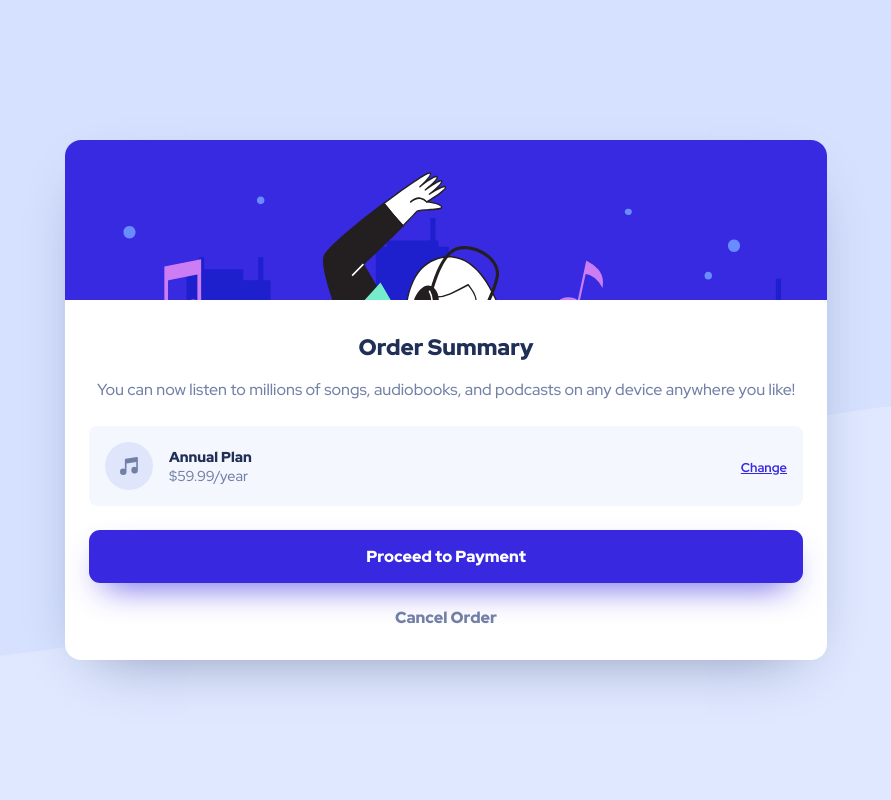
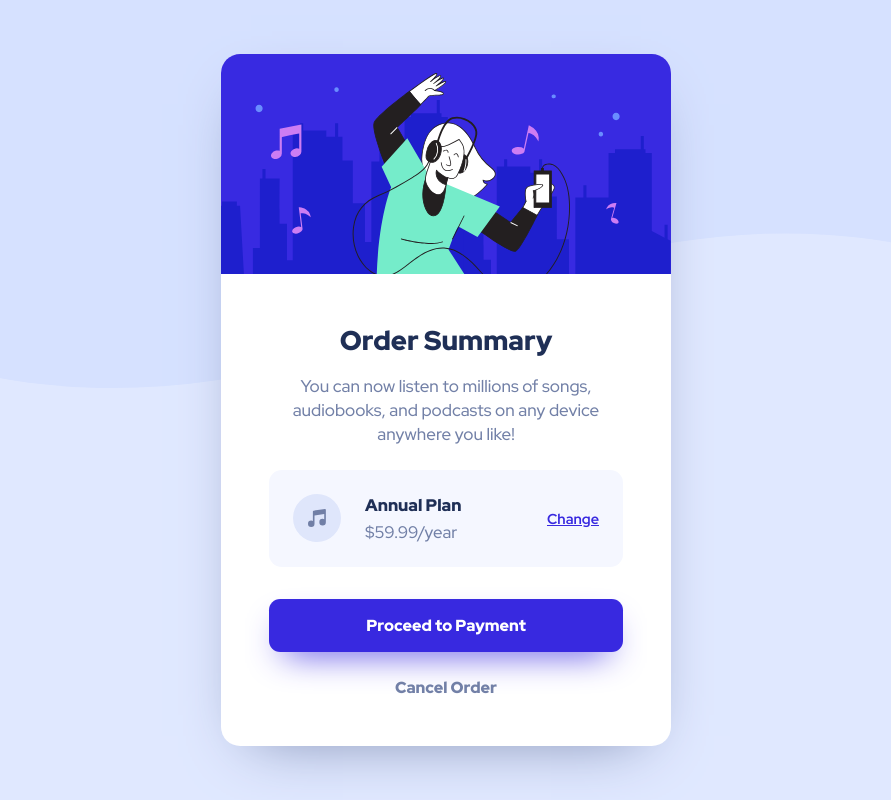
Before and after one commit to serhii-bielik/fm-order-summary-component, a plain HTML site: page index.html in a window 1280 px wide. Shown: the whole page, without its empty margins (194-1085 px from the left). Drawn offline with Linux system fonts and the light colour scheme.

Commit message:
add responsive layout

```diff
--- a/style.css
+++ b/style.css
@@ -34,6 +34,8 @@ body {
 }
 
 .order {
+  max-width: 450px;
+  min-width: 300px;
   margin: 0 1.5rem;
   border-radius: 1rem;
   text-align: center;
@@ -67,6 +69,7 @@ body {
   line-height: 1.5rem;
 }
 
+/* Order row */
 .order-row {
   display: flex;
   align-items: center;
@@ -75,6 +78,7 @@ body {
   background-color: var(--clr-very-pale-blue);
   border-radius: 0.5rem;
 }
+
 .order-row__icon {
   width: 48px;
   height: 48px;
@@ -82,6 +86,7 @@ body {
   background-repeat: no-repeat;
   background-size: cover;
 }
+
 .order-row__item {
   font-size: 0.9rem;
   padding-left: 1rem;
@@ -100,10 +105,12 @@ body {
   color: var(--clr-bright-blue);
   transition: all 0.3s ease;
 }
+
 .order-row__action:hover {
   text-decoration: none;
   opacity: 0.7;
 }
+/* End Order row */
 
 .order__pay {
   width: 100%;
@@ -139,3 +146,48 @@ body {
 .order__cancel:hover {
   color: var(--clr-dark-blue);
 }
+
+@media (min-width: 500px) {
+  .container {
+    background-image: url('./images/pattern-background-desktop.svg');
+  }
+
+  body {
+    font-size: 17px;
+  }
+
+  .order {
+    border-radius: 1.2rem;
+  }
+
+  .order__head-img {
+    height: 220px;
+  }
+
+  .order__content {
+    padding: 3rem;
+  }
+
+  .order__title {
+    font-size: 1.7rem;
+  }
+
+  .order-row {
+    padding: 1.5rem;
+    margin-bottom: 2rem;
+    border-radius: 0.8rem;
+  }
+
+  .order-row__item {
+    font-size: 1.05rem;
+    padding-left: 1.5rem;
+  }
+
+  .order-row__item-type {
+    padding-bottom: 0.3rem;
+  }
+
+  .order-row__action {
+    font-size: 0.9rem;
+  }
+}
```
